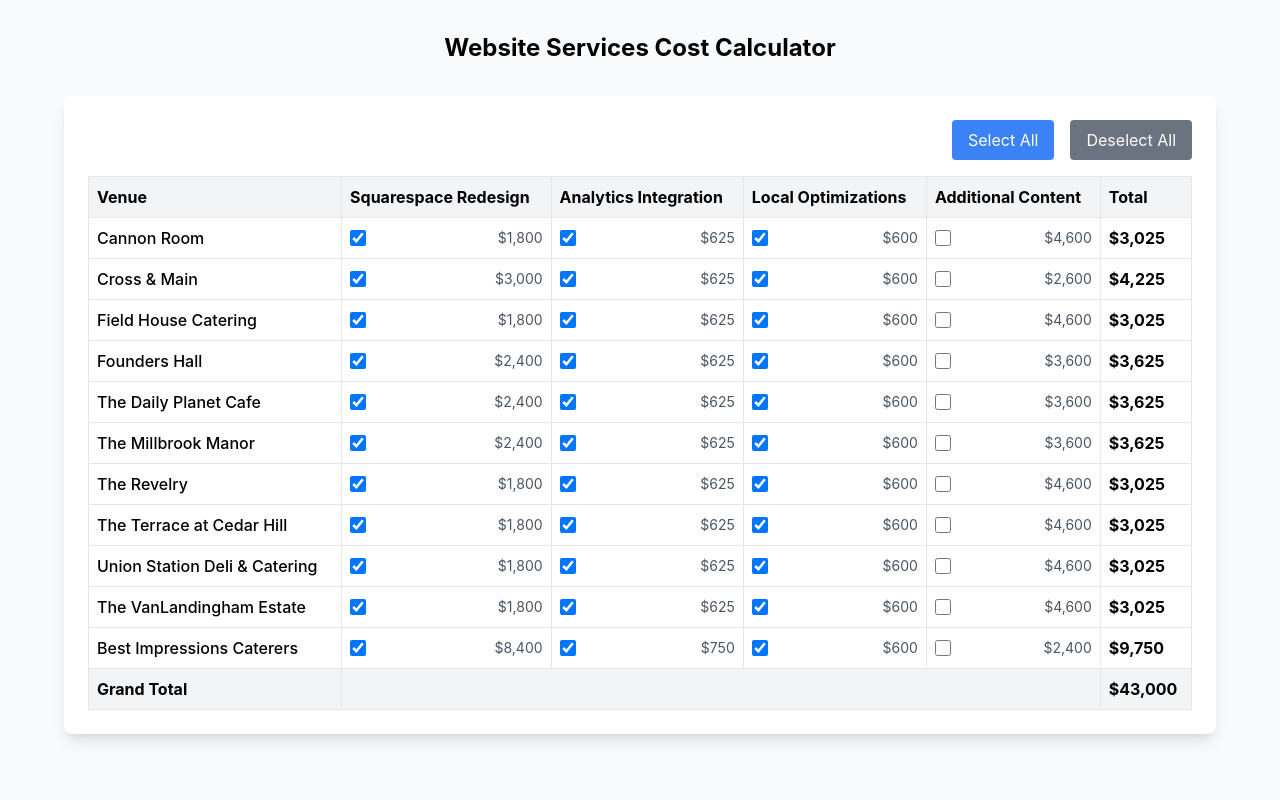
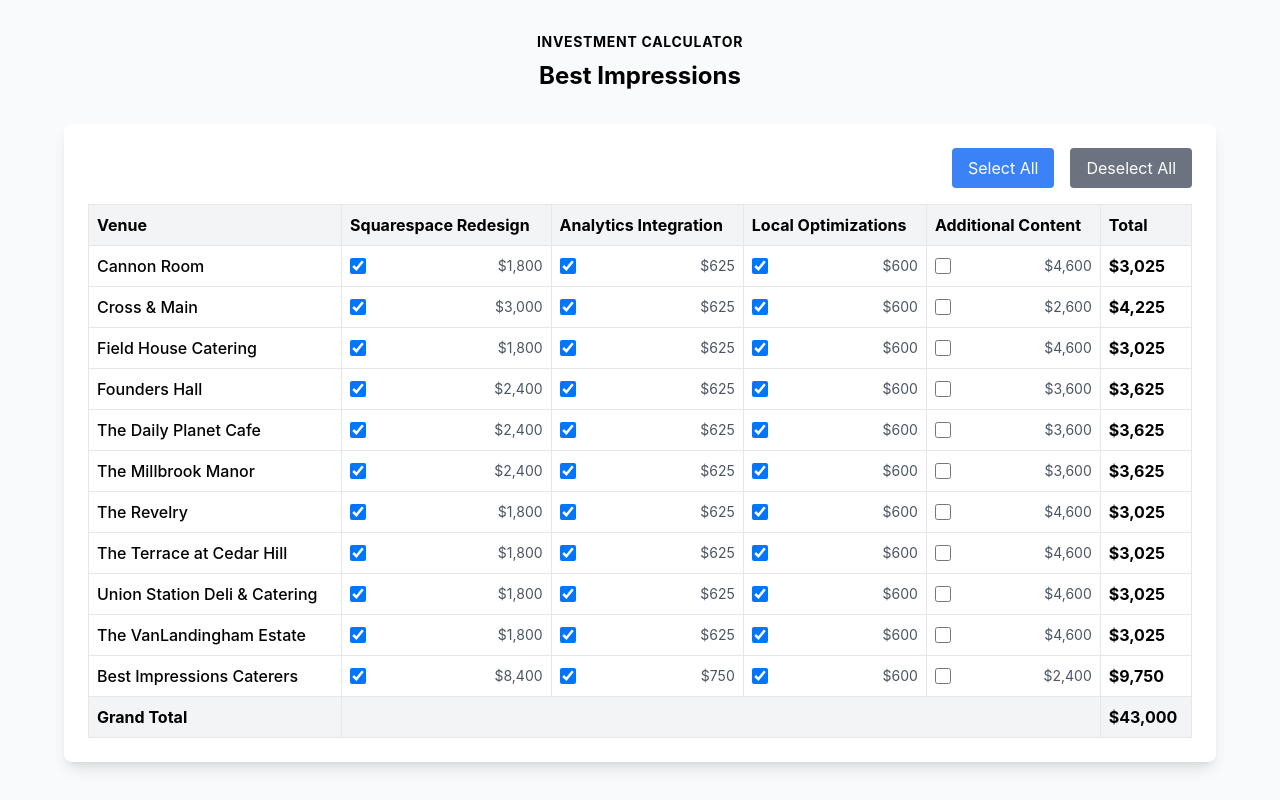
Before and after one commit to graemebryson/bi-investment-calculator, a React (Create React App) app: page / in a window 1280 px wide. Built offline with nearby package versions, Linux system fonts and the light colour scheme.

Commit message:
Update title structure with two-line format

```diff
--- a/src/App.js
+++ b/src/App.js
@@ -5,7 +5,10 @@
   return (
     <div className="min-h-screen bg-gray-50 py-8 px-4">
       <div className="max-w-6xl mx-auto">
-        <h1 className="text-2xl font-bold mb-8 text-center">Website Services Cost Calculator</h1>
+        <div className="text-center mb-8">
+          <h2 className="text-sm uppercase tracking-wider font-bold mb-2">Investment Calculator</h2>
+          <h1 className="text-2xl font-bold">Best Impressions</h1>
+        </div>
         <Calculator />
       </div>
     </div>
```
